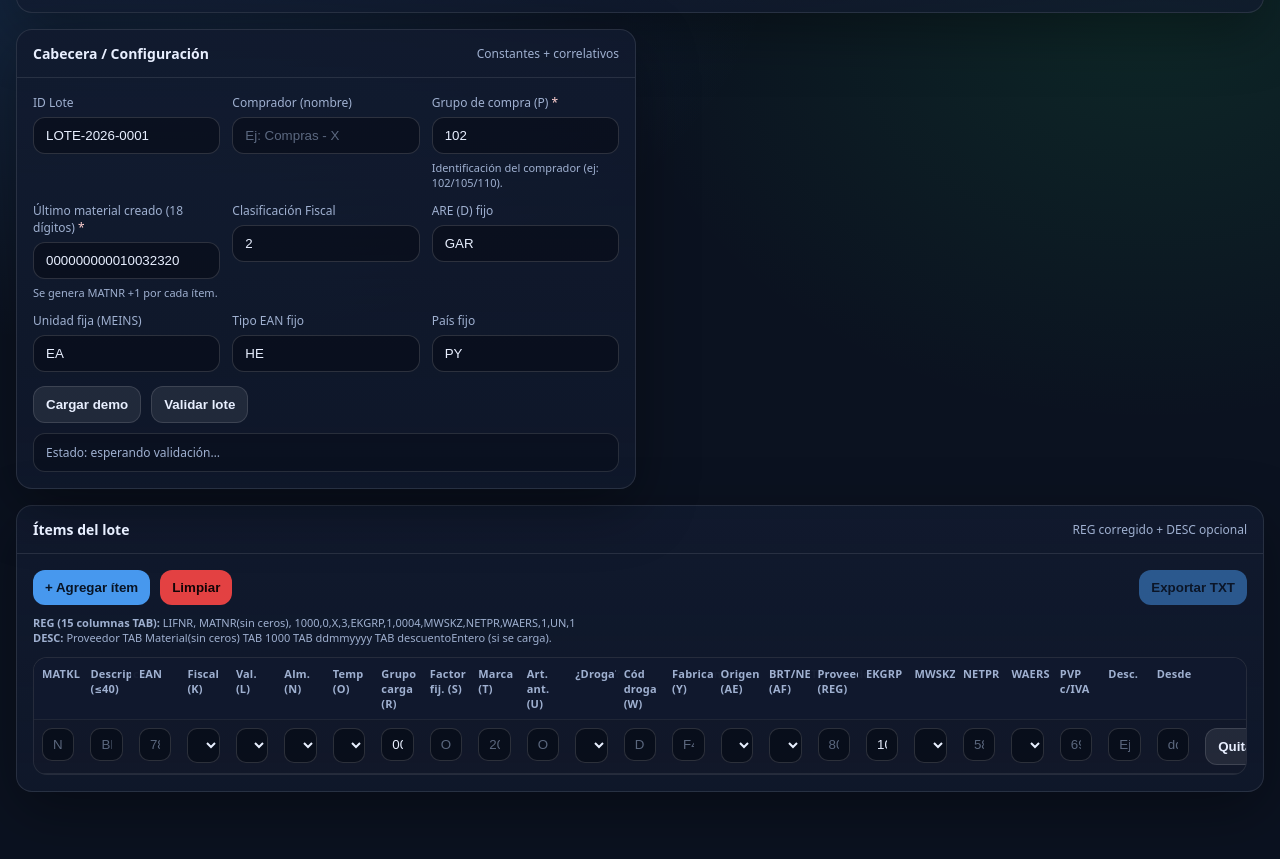
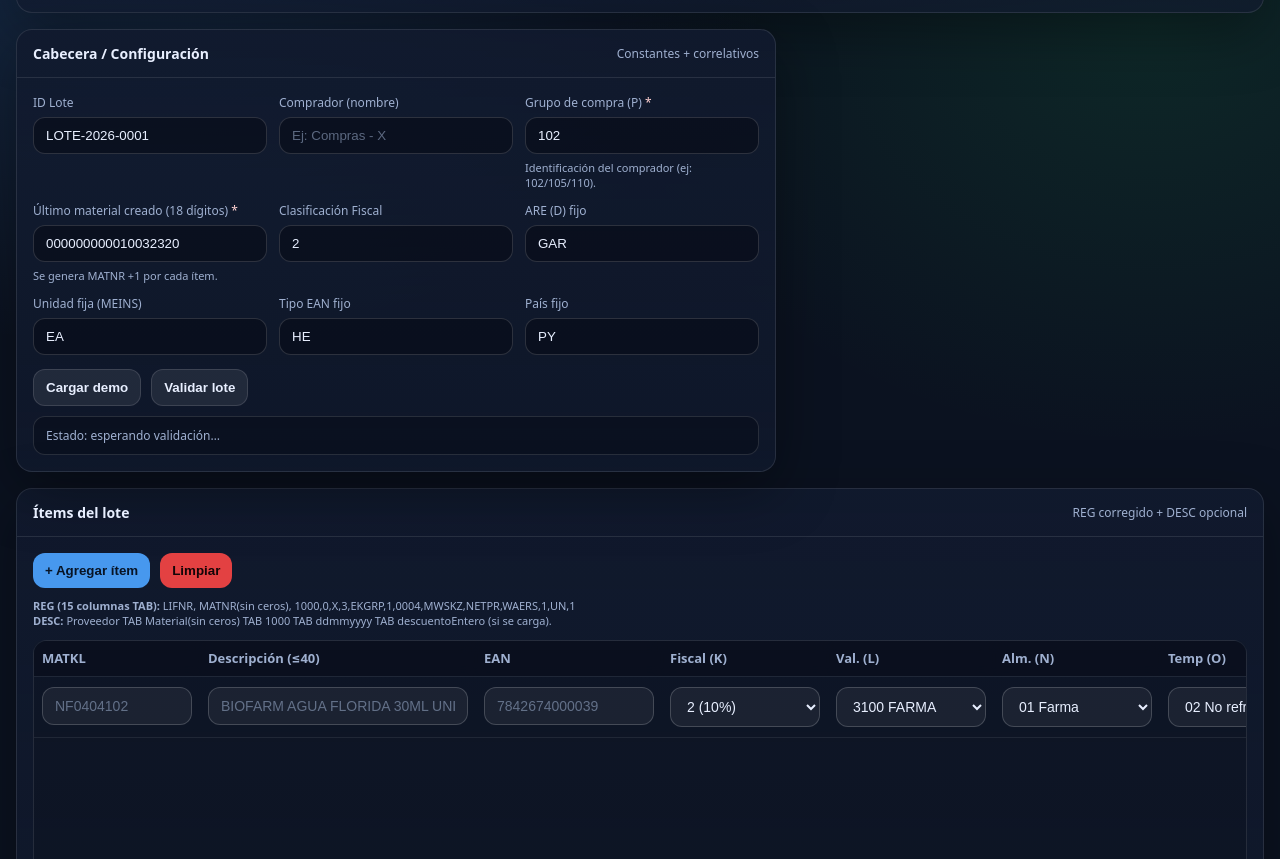
Before and after one commit to blackyshooter/formulario_web, a plain HTML site: page forms.html in a window 1280 px wide. Shown: the part 93-952 px from the top of the page. Drawn offline with Linux system fonts and the light colour scheme.

Commit message:
formulario

```diff
--- a/forms.html
+++ b/forms.html
@@ -23,10 +23,9 @@
     </div>
   </div>
 
-  <!-- TOP: configuración (más angosto) -->
-  <div class="gridTop">
   <!-- CONFIG -->
-    <div class="card cardConfig">
+  <div class="grid single">
+    <div class="card">
       <header>
         <h2>Cabecera / Configuración</h2>
         <span>Constantes + correlativos</span>
@@ -86,10 +85,9 @@
         <div id="statusBox" class="toast">Estado: esperando validación…</div>
       </div>
     </div>
-
   </div>
 
-  <!-- BOTTOM: ítems (ancho completo) -->
+  <!-- ITEMS (abajo, full width) -->
   <div class="card" style="margin-top:16px;">
       <header>
         <h2>Ítems del lote</h2>
@@ -99,8 +97,6 @@
         <div class="actions" style="margin-top:0;">
           <button onclick="addRow()">+ Agregar ítem</button>
           <button class="danger" onclick="clearAll()">Limpiar</button>
-        <div class="spacer"></div>
-        <button id="btnExport" onclick="exportAll()" disabled>Exportar TXT</button>
         </div>
 
         <div class="hint" style="margin-top:10px;">
@@ -109,8 +105,8 @@
           <b>DESC:</b> Proveedor TAB Material(sin ceros) TAB 1000 TAB ddmmyyyy TAB descuentoEntero (si se carga).
         </div>
 
-      <div class="tableWrap tableWrapFull" style="margin-top:12px;">
-        <table id="itemsTable" class="itemsTable">
+        <div class="tableWrap" style="margin-top:12px;">
+          <table id="itemsTable">
             <thead>
               <tr>
                 <!-- ALTA -->
@@ -124,7 +120,7 @@
                 <th>Grupo carga (R)</th>
                 <th>Factor fij. (S)</th>
                 <th>Marca (T)</th>
-              <th>Art. ant. (U)</th>
+                <th>Art. antiguo (U)</th>
                 <th>¿Droga?</th>
                 <th>Cód droga (W)</th>
                 <th>Fabricante (Y)</th>
@@ -132,18 +128,18 @@
                 <th>BRT/NET (AF)</th>
 
                 <!-- REG -->
-              <th>Proveedor (REG)</th>
-              <th>EKGRP</th>
-              <th>MWSKZ</th>
-              <th>NETPR</th>
-              <th>WAERS</th>
+                <th>Proveedor (REG) B</th>
+                <th>EKGRP (REG) H</th>
+                <th>MWSKZ (REG) K</th>
+                <th>NETPR (REG) L</th>
+                <th>WAERS (REG) M</th>
 
                 <!-- ZSDCPF -->
-              <th>PVP c/IVA</th>
+                <th>PVP c/IVA (ZSDCPF)</th>
 
                 <!-- DESC opcional -->
-              <th>Desc.</th>
-              <th>Desde</th>
+                <th>Descuento (entero)</th>
+                <th>Desde (ddmmyyyy)</th>
 
                 <th></th>
               </tr>
@@ -151,6 +147,11 @@
             <tbody></tbody>
           </table>
         </div>
+
+        <div class="actions" style="margin-top:12px;">
+          <!-- Exporta ALTA/REG/(DESC si aplica)/ZSDCPF como .txt TAB UTF-8 -->
+          <button id="btnExport" class="primary" onclick="exportAll()">Exportar TXT</button>
+        </div>
       </div>
   </div>
 </div>
--- a/scripts.js
+++ b/scripts.js
@@ -286,7 +286,7 @@ const $ = (id) => document.getElementById(id);
     });
   }
 
-  function runValidations(){
+  function runValidations(showAlert=false){
     const issues = [];
     const warnings = [];
 
@@ -352,12 +352,16 @@ const $ = (id) => document.getElementById(id);
       }
     });
 
-    if(issues.length===0){
+    const ok = issues.length===0;
+
+    // Habilitar export SOLO si no hay errores bloqueantes
+    const btnExport = $("btnExport");
+    if(btnExport) btnExport.disabled = !ok;
+
+    if(ok){
       setStatus(`✅ Validación OK. Warnings: ${warnings.length}. Ya podés exportar.`, "ok");
-      $("btnExport").disabled = false;
     }else{
       setStatus(`❌ Hay ${issues.length} errores bloqueantes. Corregí antes de exportar.`, "bad");
-      $("btnExport").disabled = true;
     }
 
     // Si hay errores/warnings, los mostramos en un alert (sin panel de vista previa).
@@ -366,13 +370,9 @@ const $ = (id) => document.getElementById(id);
       .concat(warnings.map(x=>"WARN:  "+x))
       .join("\n");
 
-    if(details){
-      // Evitamos spamear alerts en cada tecla: sólo cuando se presiona "Validar lote".
-      // Si querés, podés comentar este bloque.
-      if(document.activeElement && document.activeElement.tagName === "BUTTON"){
-        alert(details);
-      }
-    }
+    if(showAlert && details) alert(details);
+
+    return { ok, issues, warnings };
   }
 
   // ====== ALTA A–AH (34 columnas) ======
@@ -486,8 +486,8 @@ const $ = (id) => document.getElementById(id);
   }
 
   function exportAll(){
-    runValidations();
-    if($("btnExport").disabled) return;
+    const res = runValidations(true);
+    if(!res.ok) return;
 
     const lote = $("loteId").value.trim() || "LOTE";
     const items = readItems();
--- a/styles.css
+++ b/styles.css
@@ -12,7 +12,7 @@
                   var(--bg);
       color:var(--txt);
     }
-    .wrap{ max-width:1400px; margin:28px auto; padding:0 16px 40px; }
+    .wrap{ max-width:1800px; margin:28px auto; padding:0 16px 40px; }
     .topbar{
       display:flex; gap:14px; align-items:center; justify-content:space-between;
       padding:16px 18px; border:1px solid var(--line); border-radius:var(--radius);
@@ -32,21 +32,13 @@
       border-radius:999px; border:1px solid var(--line); color:var(--muted);
       font-size:12px;
     }
-    /* Layout */
-    .gridTop{
-      display:flex;
-      justify-content:flex-start;
-      gap:16px;
-      margin-top:16px;
+    .grid{
+      display:grid; grid-template-columns: 1.05fr .95fr;
+      gap:16px; margin-top:16px;
     }
-    /* Config más angosto para que no “robe” pantalla */
-    .cardConfig{
-      width: min(620px, 100%);
-    }
-    @media (max-width: 980px){
-      .gridTop{ flex-direction:column; }
-      .cardConfig{ width:100%; }
-    }
+    /* Cabecera más compacta (no ocupa toda la pantalla) */
+    .grid.single{ grid-template-columns: minmax(420px, 760px); justify-content:start; }
+    @media (max-width: 980px){ .grid{ grid-template-columns: 1fr; } }
     .card{
       border:1px solid var(--line); border-radius:var(--radius);
       background: linear-gradient(180deg, rgba(17,26,46,.92), rgba(17,26,46,.70));
@@ -72,16 +64,11 @@
       background: rgba(6,10,20,.55); color:var(--txt);
       outline:none;
     }
-    input:focus, select:focus{
-      border-color: rgba(77,163,255,.55);
-      box-shadow: 0 0 0 3px rgba(77,163,255,.15);
-    }
     input::placeholder{ color: rgba(159,176,208,.55); }
     .hint{ margin-top:6px; font-size:11px; color:var(--muted); }
     .req{ color:#ffd1d1; }
 
     .actions{ display:flex; gap:10px; flex-wrap:wrap; margin-top:14px; }
-    .spacer{ flex:1; }
     button{
       border:0; cursor:pointer;
       padding:10px 12px; border-radius:12px; font-weight:650;
@@ -96,34 +83,61 @@
     }
     button:disabled{ opacity:.5; cursor:not-allowed; }
 
-    /* Tabla de ítems: más legible y con menos necesidad de “slider” */
-    table{ width:100%; border-collapse:collapse; font-size:12px; }
-    .itemsTable{ table-layout:fixed; }
-    th, td{ border-bottom:1px solid rgba(255,255,255,.08); padding:8px 8px; text-align:left; vertical-align:top; }
-    th{ color:var(--muted); font-weight:700; font-size:11px; letter-spacing:.2px; }
+    table{ width:100%; border-collapse:collapse; font-size:13px; }
+    th, td{ border-bottom:1px solid rgba(255,255,255,.08); padding:10px 8px; text-align:left; }
+    th{ color:var(--muted); font-weight:700; }
     .tableWrap{
       overflow:auto;
       border:1px solid rgba(255,255,255,.10);
       border-radius:14px;
-      background: rgba(6,10,20,.18);
+      /* Querés ver bien lo que estás cargando */
+      min-height: 320px;
+      max-height: 55vh;
+      background: rgba(0,0,0,.12);
     }
-    .tableWrapFull{ max-height: 46vh; }
-    .itemsTable thead th{
+
+    /* ===== Tabla de ítems: que se vea lo que estás cargando ===== */
+    #itemsTable th{
       position: sticky;
       top: 0;
-      background: rgba(17,26,46,.96);
       z-index: 2;
+      background: rgba(10,16,30,.92);
+      backdrop-filter: blur(6px);
+      white-space: normal;
+      line-height: 1.15;
+      font-size: 13px;
     }
-    .itemsTable tbody tr:nth-child(odd){ background: rgba(255,255,255,.02); }
-    .itemsTable input, .itemsTable select{
-      padding:8px 10px;
-      border-radius:10px;
-      background: rgba(6,10,20,.62);
+    #itemsTable td{ vertical-align: top; }
+    #itemsTable input,
+    #itemsTable select{
+      min-width: 150px;
+      padding: 10px 12px;
+      font-size: 14px;
+      border-radius: 12px;
+      background: rgba(255,255,255,.06);
+      border: 1px solid rgba(255,255,255,.18);
+      color: var(--txt);
     }
-    /* Reducimos mínimos para que quepa más sin scroll horizontal */
-    .itemsTable th, .itemsTable td{ min-width: 86px; }
-    .itemsTable th:nth-child(2), .itemsTable td:nth-child(2){ min-width: 190px; }
-    .itemsTable th:nth-child(3), .itemsTable td:nth-child(3){ min-width: 140px; }
+    #itemsTable input:focus,
+    #itemsTable select:focus{
+      outline: 2px solid rgba(77,163,255,.45);
+      outline-offset: 1px;
+    }
+    /* Campos más importantes un poco más anchos */
+    #itemsTable th:nth-child(2),
+    #itemsTable td:nth-child(2) input{ min-width: 260px; }
+    #itemsTable th:nth-child(3),
+    #itemsTable td:nth-child(3) input{ min-width: 170px; }
+    #itemsTable th:nth-child(16),
+    #itemsTable td:nth-child(16) select{ min-width: 130px; }
+
+    /* Botones dentro de tabla */
+    #itemsTable .rowBtn{
+      min-width: 88px;
+      padding: 10px 10px;
+      font-size: 13px;
+      border-radius: 12px;
+    }
     .toast{
       margin-top:10px; padding:10px 12px; border-radius:12px;
       border:1px solid rgba(255,255,255,.12);
```
Lines whose indentation alone changed are shown as unchanged.
